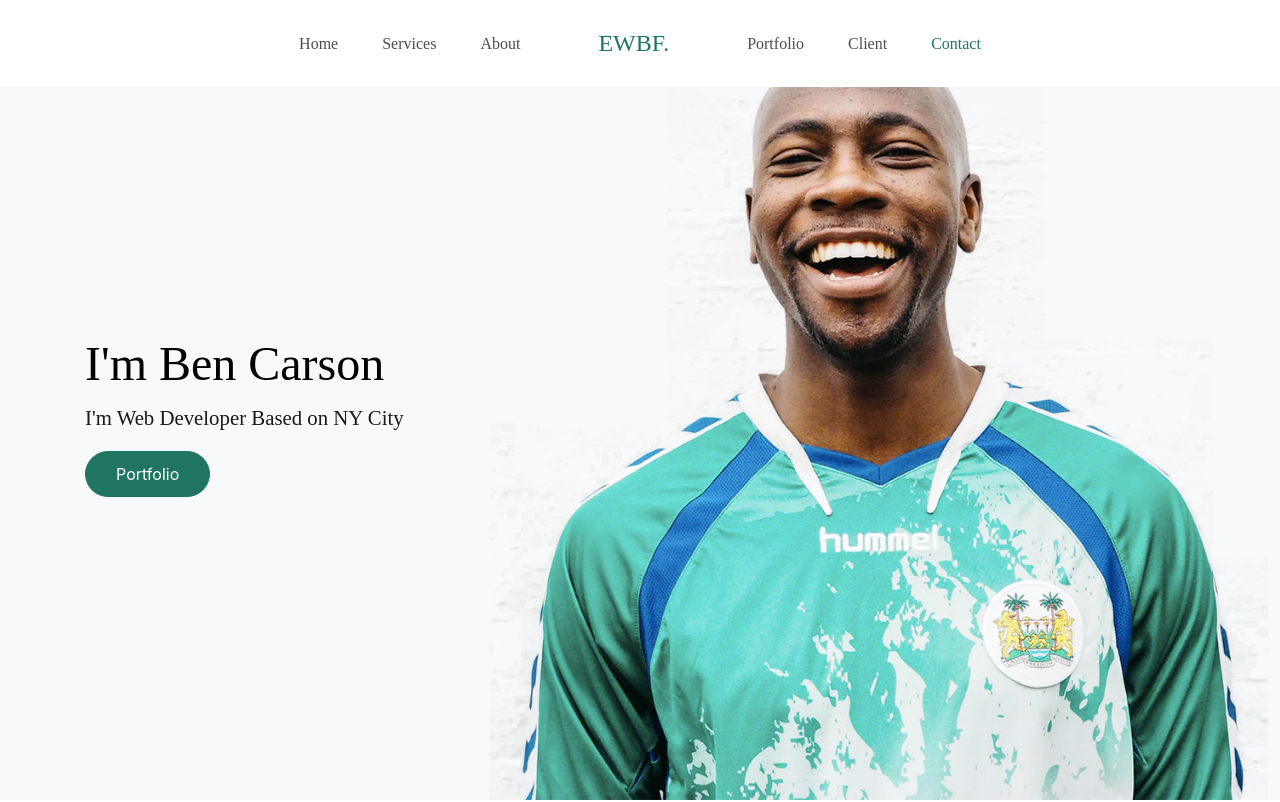
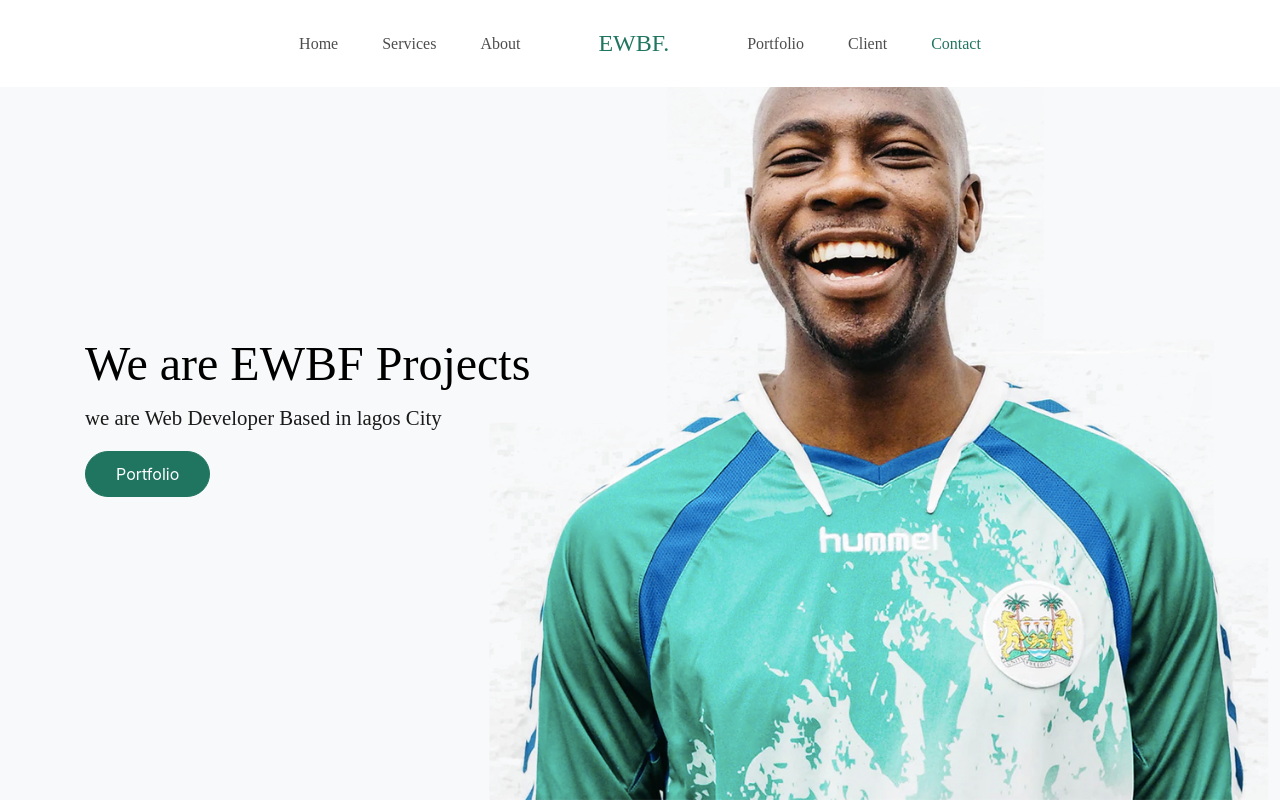
Before and after one commit to mikeodor/EWBF, a plain HTML site: page index.html in a window 1280 px wide. Shown: the top 802 px of the page. Drawn offline with Linux system fonts and the light colour scheme; files whose address does not match are found by name; a web font is replaced by a local one.

Commit message:
section area

```diff
--- a/index.html
+++ b/index.html
@@ -89,8 +89,8 @@
           <div class="col-md-12 mt-lg-5 text-left align-self-center text-intro">
             <div class="row">
               <div class="col-lg-6">
-                <h1 class="text-black">I'm Ben Carson</h1>
-                <p class="lead">I'm Web Developer Based on NY City</p>
+                <h1 class="text-black">We are EWBF Projects</h1>
+                <p class="lead">we are  Web Developer Based in lagos City</p>
                 <p><a href="#portfolio-section" class="btn smoothscroll btn-primary">Portfolio</a></p>
 
               </div>
```
